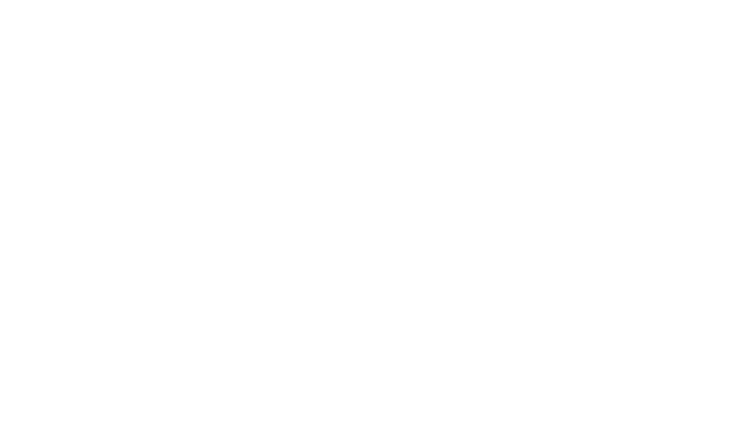
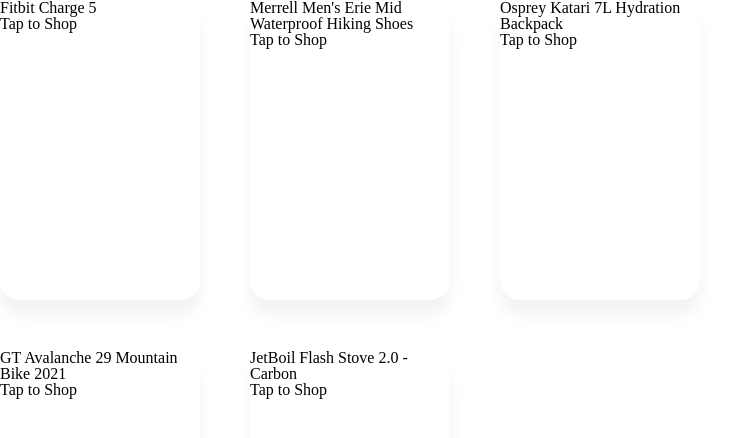
Before and after one commit to amykarpiak/pinterest-sportchek-holiday-pin-extension-2021, a Vue app: page /category/gifts-for-the-adventurer in a window 1280 px wide. Shown: the top 438 px of the page, without its empty margins (0-743 px from the left). Built offline with nearby package versions, Linux system fonts and the light colour scheme; a web font is replaced by a local one.

Commit message:
[#0] Pull in dynamic category data.

```diff
--- a/src/locales/en.json
+++ b/src/locales/en.json
@@ -228,5 +228,5 @@
                 "link": "https://www.sportchek.ca/categories/shop-by-sport/holiday-gift-guide/gifts-for-hill/goggles-helmets/product/giro-avera-mips-womens-ski-snowboard-helmet-2019-20-white-332931128.html"
             }
         ]
-        }
     }
+}
--- a/src/router/index.js
+++ b/src/router/index.js
@@ -4,7 +4,7 @@
 
 // Views.
 import Home from '@/views/Home.vue';
-import CategoryList from '@/views/CategoryList.vue';
+import Category from '@/views/Category.vue';
 
 Vue.use(VueRouter);
 
@@ -15,9 +15,9 @@
         component: Home
     },
     {
-        path: '/categories/:id',
-        name: 'categories',
-        component: CategoryList
+        path: '/category/:id',
+        name: 'category',
+        component: Category
     },
 ];
 
--- /dev/null
+++ b/src/views/Category.vue
@@ -0,0 +1,58 @@
+<template>
+    <section id="Category">
+        <div class="products">
+            <div class="product" v-for="product in products" :key="product.title">
+                <!-- <img src="" alt=""> -->
+                <h4>{{ product.title }}</h4>
+                <span>Tap to Shop</span>
+            </div>
+        </div>
+    </section>
+</template>
+
+<script>
+
+export default {
+    name: 'Category',
+    computed: {
+        products() {
+            return this.$t(`categories.${ this.$route.params.id }`);
+        }
+    },
+}
+
+</script>
+
+<style lang="scss" scoped>
+
+    @import '../styles/_variables.scss';
+
+    .products {
+
+        display: flex;
+        justify-content: flex-start;
+        flex-wrap: wrap;
+
+        width: 700px;
+
+    }
+
+    .product {
+
+        width: 200px;
+        height: 300px;
+        margin-right: 50px;
+        margin-bottom: 50px;
+
+        background-color: color(White);
+
+        border-radius: 20px;
+        box-shadow: 0 15px 15px color(Black, 0.05);
+
+    }
+
+    .product:nth-child(3n) {
+        margin-right: 0;
+    }
+
+</style>
--- a/src/views/CategoryList.vue
+++ /dev/null
@@ -1,33 +0,0 @@
-<template>
-    <section id="CategoryList">
-        <div v-for product in products">
-
-        <h3> hello</h3>
-        <img :src="{{product.image}}" alt"">
-        <h3>{{product.title}}</h3>
-        {{product.link}}
-
-        </div>
-
-  </section>
-</template>
-
-<script>
-
-export default {
-  name: 'gifts-for-kids',
-    computed: {
-        products() {
-            return this.$t('categories.${ this. }')
-        }
-    },
-    created() {
-        console.log(this.$router)
-    }
-}
-
-</script>
-
-<style lang="scss" scoped>
-
-</style>
--- a/src/views/Home.vue
+++ b/src/views/Home.vue
@@ -15,49 +15,49 @@
             </div>
             <div id="categories">
                 <div id="column">
-                    <router-link to="/categories/gifts-for-her">
+                    <router-link to="/category/gifts-for-her">
                         <img :src="'img/her.png'" id="square">
                     </router-link>
                     <p>Gifts for Her</p>
                 </div>
                 <div id="column">
-                    <router-link to="/categories/gifts-for-the-fan">
+                    <router-link to="/category/gifts-for-the-fan">
                         <img :src="'img/fan.png'" id="circle">
                     </router-link>
                     <p>Gifts for the Fan</p>
                 </div>
                 <div id="column">
-                    <router-link to="/categories/gifts-for-him">
+                    <router-link to="/category/gifts-for-him">
                         <img :src="'img/him.png'" id="square">
                     </router-link>
                     <p>Gifts for Him</p>
                 </div>
                 <div id="column">
-                    <router-link to="/categories/gifts-for-the-adventurer">
+                    <router-link to="/category/gifts-for-the-adventurer">
                         <img :src="'img/adventurer.png'" id="circle">
                     </router-link>
                     <p>Gifts for the Adventurer</p>
                 </div>
                 <div id="column">
-                    <router-link to="/categories/gifts-for-kids">
+                    <router-link to="/category/gifts-for-kids">
                         <img :src="'img/kids.png'" id="circle">
                     </router-link>
                     <p>Gifts for Kids</p>
                 </div>
                 <div id="column">
-                    <router-link to="/categories/gifts-for-the-home-athlete">
+                    <router-link to="/category/gifts-for-the-home-athlete">
                         <img :src="'img/homeAthlete.png'" id="square">
                     </router-link>
                     <p>Gifts for the Home Athlete</p>
                 </div>
                 <div id="column">
-                    <router-link to="/categories/gifts-for-the-hill">
+                    <router-link to="/category/gifts-for-the-hill">
                         <img :src="'img/hill.png'" id="circle">
                     </router-link>
                     <p>Gifts for the Hill</p>
                 </div>
                 <div id="column">
-                    <router-link to="/categories/gifts-for-warmth">
+                    <router-link to="/category/gifts-for-warmth">
                         <img :src="'img/warmth.png'" id="square">
                     </router-link>
                     <p>Gifts for Warmth</p>
```
